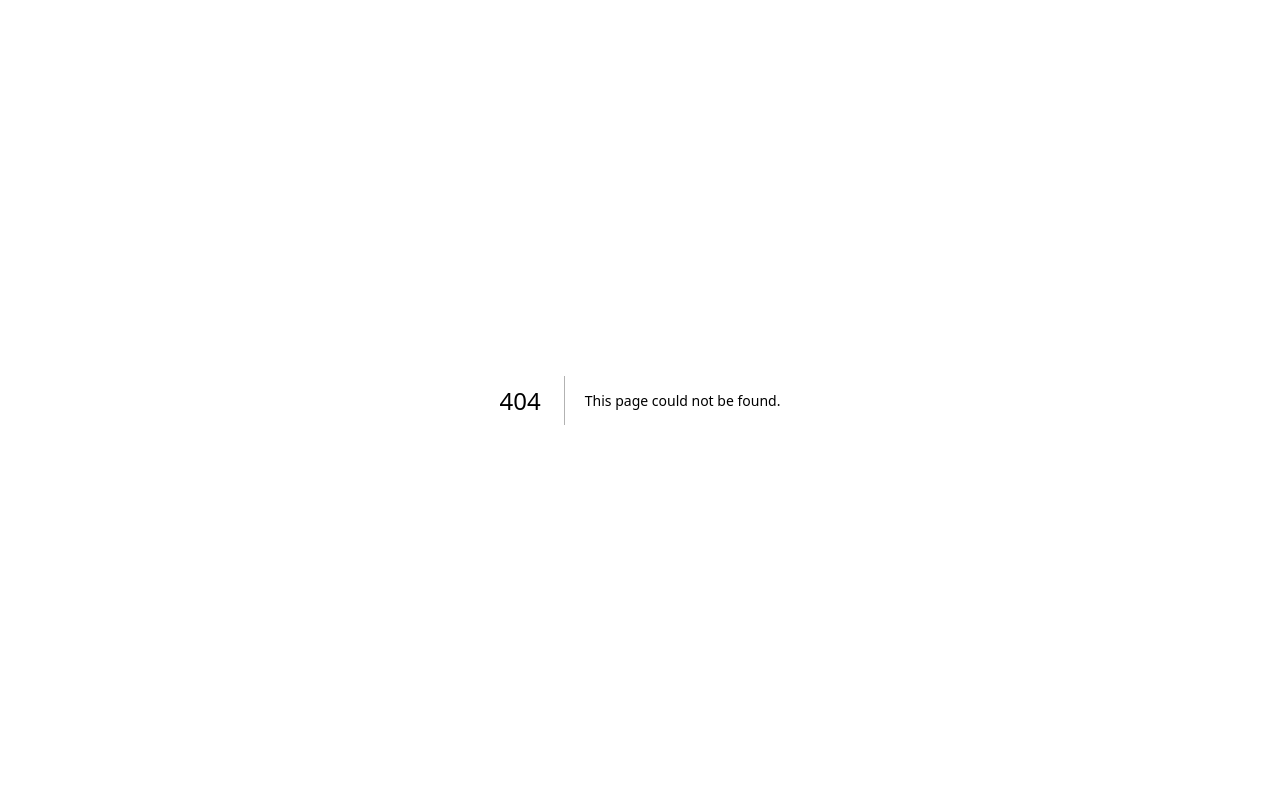
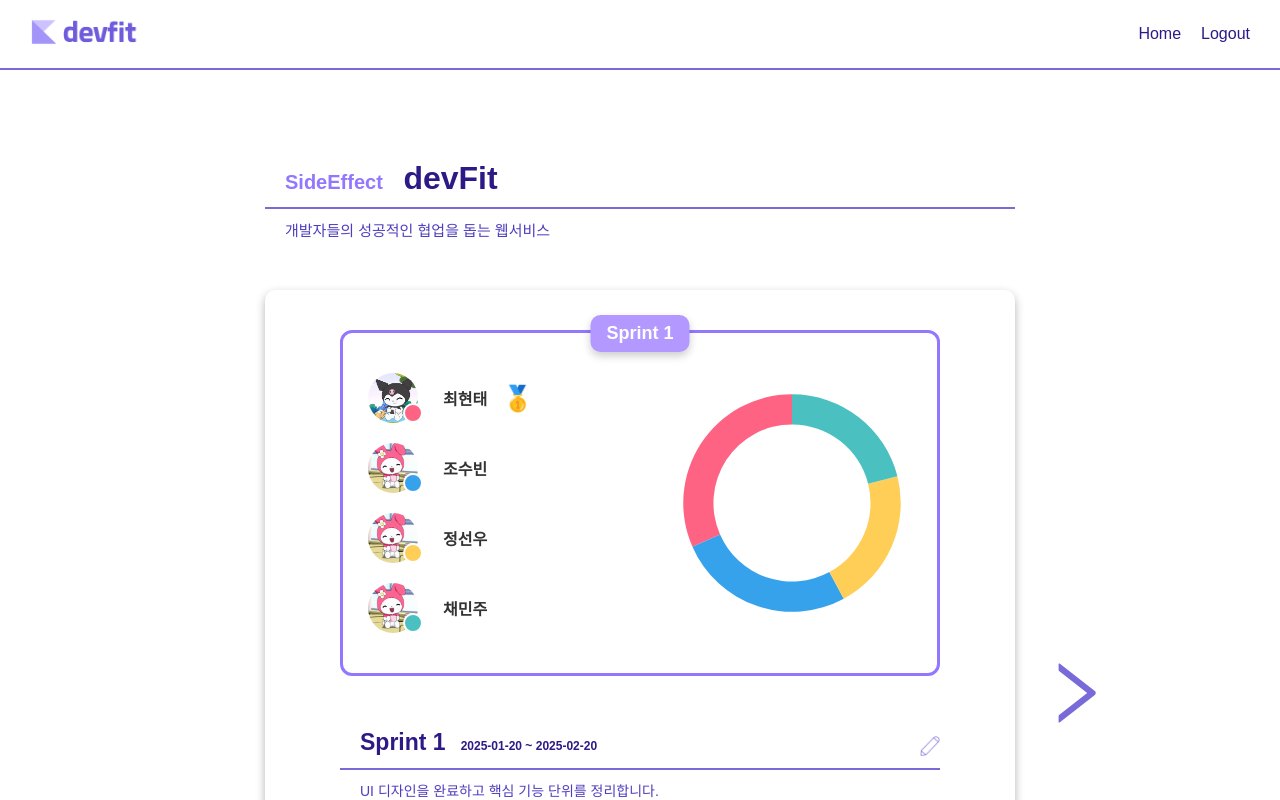
Before and after one commit to AM-Inspire-Devfit/devfit-frontend, a Next.js app: page /project/3/view in a window 1280 px wide. Before the commit this address had no page. Shown: the top 800 px of the page. Built offline with nearby package versions, Linux system fonts and the light colour scheme.

Commit message:
fix: 내 프로젝트/ 타 프로젝트의 네비게이션바 구분

```diff
--- /dev/null
+++ b/src/app/project/[project_id]/view/page.js
@@ -0,0 +1,12 @@
+import Project from '../../project';
+import Navbar_ from '@/components/Navbar_b';
+
+export default function ProjectVPage(){
+    return(
+        <>
+        <Navbar_/>
+        <Project/>
+        </>
+
+    )
+}
--- a/src/app/team/team.js
+++ b/src/app/team/team.js
@@ -441,7 +441,7 @@ export default function Team() {
                     </S.ProjectInfo>
                     <S.ProjectDivider2 />
                     <div style={{ display: "flex", flexDirection: "column", alignItems: "center", gap: "10px" }}>
-                    <Link href={`/project/${project.project_id}`}>
+                    <Link href={`/project/${project.project_id}/view`}>
                         <S.ProjectHButton>프로젝트 홈</S.ProjectHButton>
                     </Link>
                     <JoinProjectButton
```
